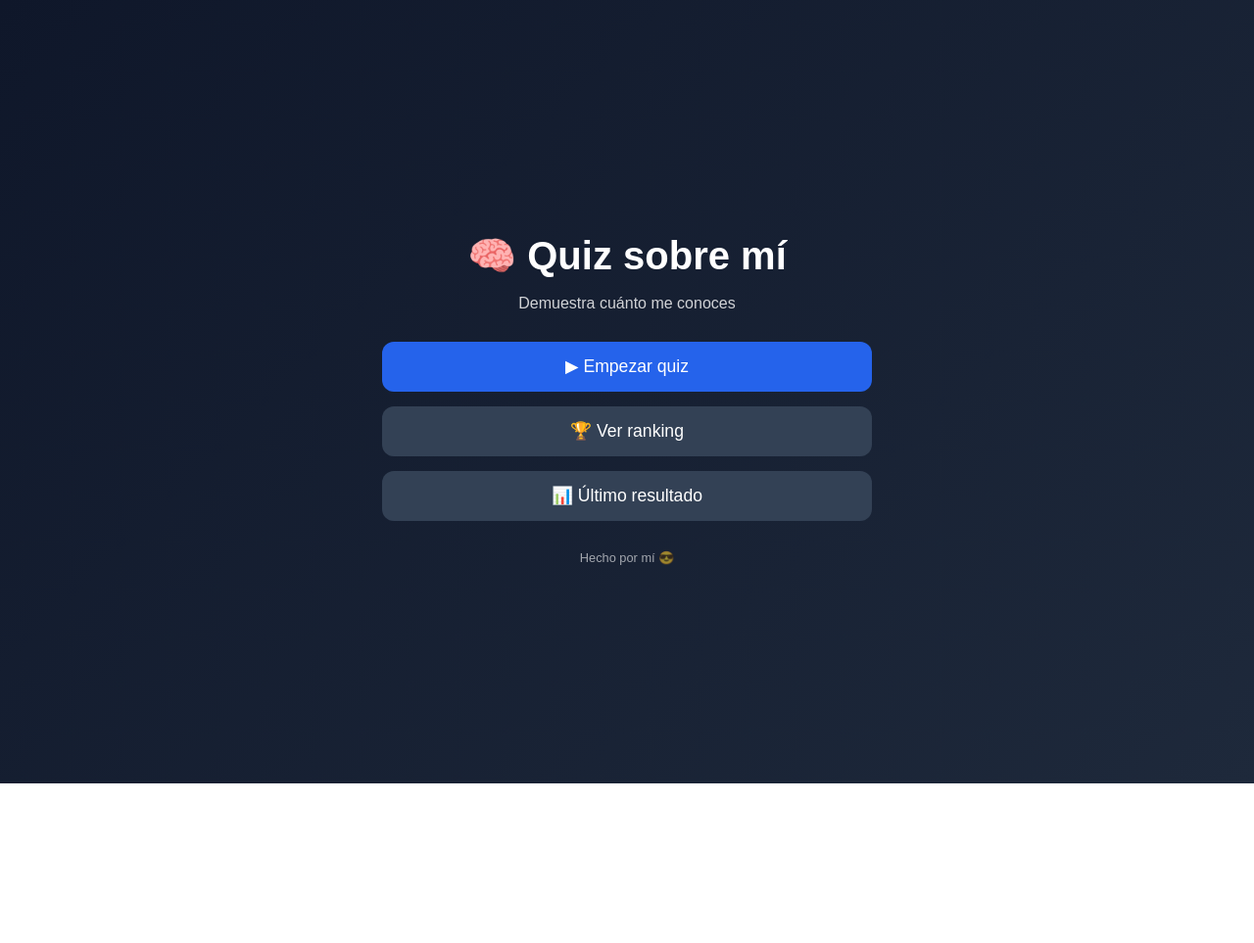
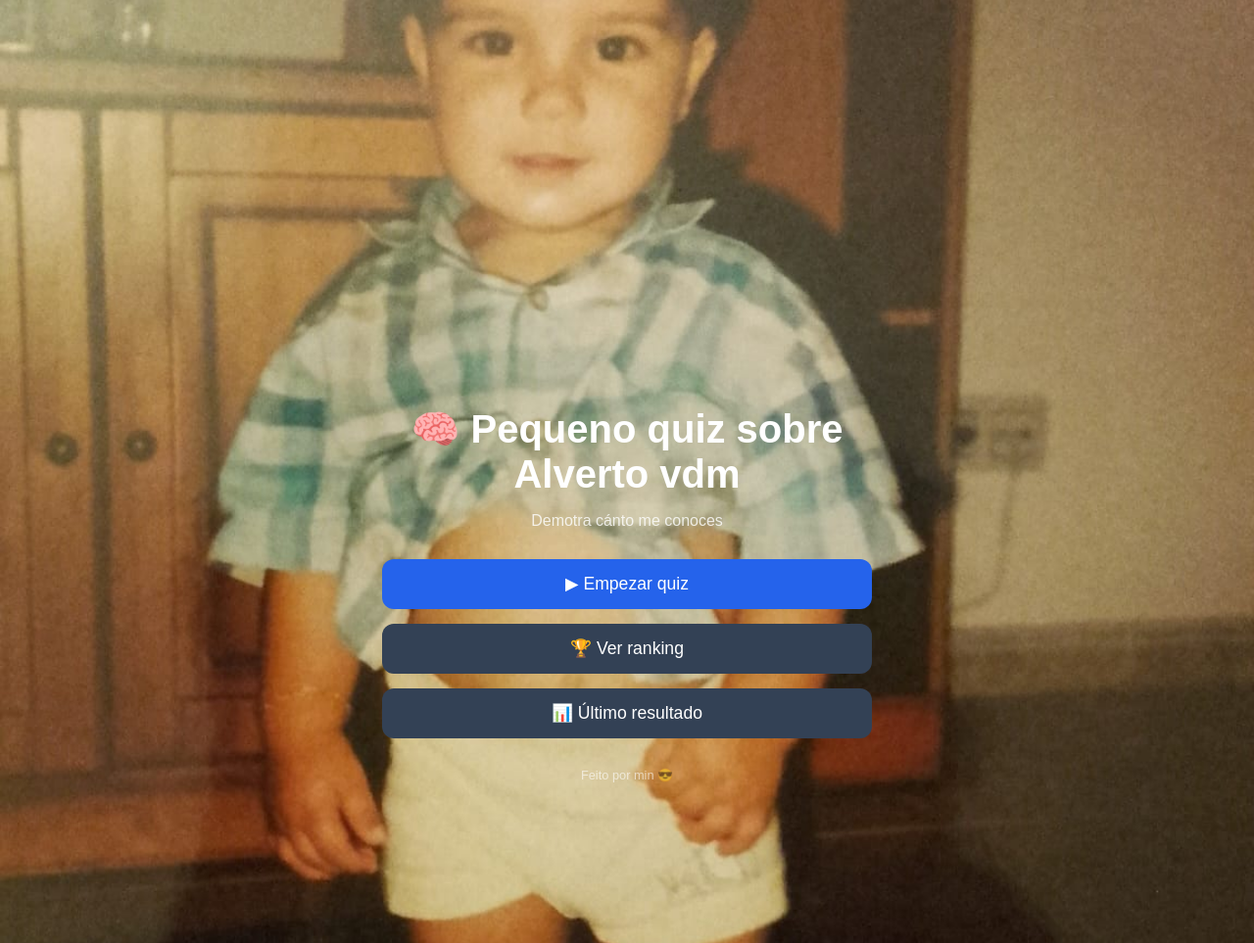
Before and after one commit to AlbertoVDM/quiz-sobre-mi, a plain HTML site: page client/pages/index.html in a window 1280 px wide. Shown: the top 963 px of the page at 98% size. Before the commit the page ends 800 px from the top, so only its background shows below. Drawn offline with Linux system fonts and the light colour scheme.

Commit message:
Menu y compartir

```diff
--- a/client/css/styles.css
+++ b/client/css/styles.css
@@ -1,12 +1,15 @@
 body {
     margin: 0;
     font-family: Arial, sans-serif;
-    background: linear-gradient(135deg, #0f172a, #1e293b);
-    color: white;
+    background-image: url("../assets/fondo_inicio.jpeg");
+    background-size: cover;
+    background-position: center;
+    background-repeat: no-repeat;
+    height: 150vh;
     display: flex;
     justify-content: center;
     align-items: center;
-    height: 100vh;
+    color: white;
 }
 
 .container {
--- a/client/pages/index.html
+++ b/client/pages/index.html
@@ -14,8 +14,8 @@
     <div class="container">
 
         <header class="hero">
-            <h1>🧠 Quiz sobre mí</h1>
-            <p>Demuestra cuánto me conoces</p>
+            <h1>🧠 Pequeno quiz sobre Alverto vdm</h1>
+            <p>Demotra cánto me conoces</p>
         </header>
 
         <main class="menu">
@@ -35,7 +35,7 @@
         </main>
 
         <footer>
-            <p>Hecho por mí 😎</p>
+            <p>Feito por min 😎</p>
         </footer>
 
     </div>
```
Also changed, not shown: client/assets/fondo_inicio.jpeg (added), client/pages/ranking.html (added), client/pages/renking.html (deleted).
